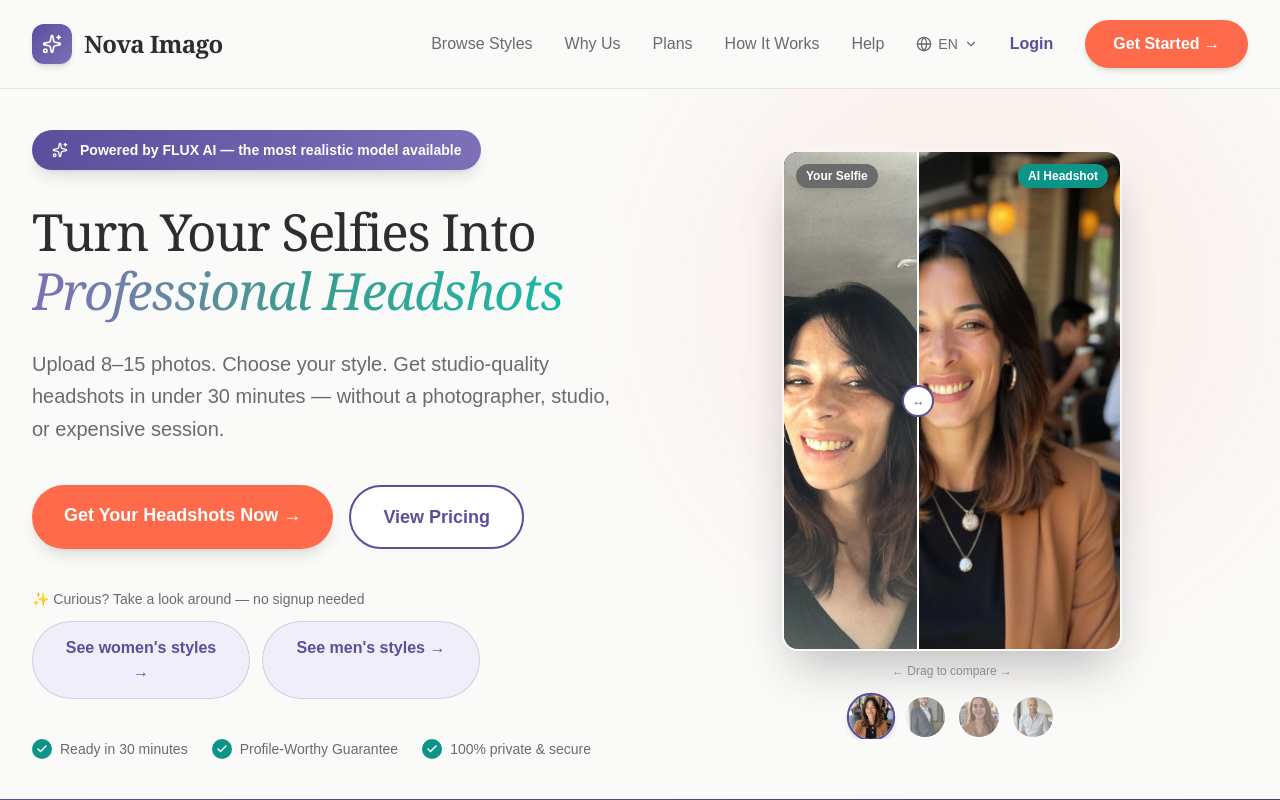
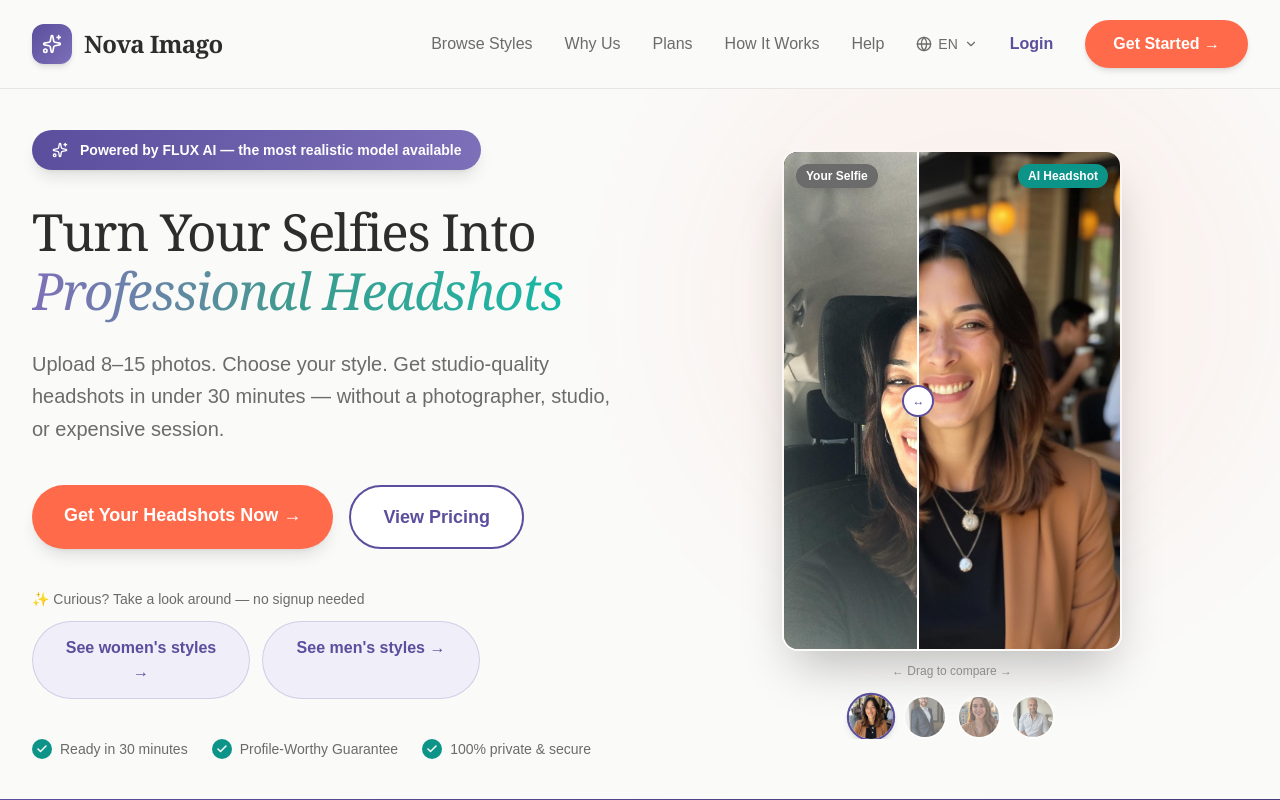
Before and after one commit to kingpapuche/automatic-octo-bassoon, a Next.js app: page / in a window 1280 px wide. Shown: the top 800 px of the page. Built offline with nearby package versions, Linux system fonts and the light colour scheme.

Commit message:
slider: voor-foto blijft op volle grootte (clip-path i.p.v. breedte-truc) — geen zoom van klein naar groot meer

```diff
--- a/components/beforeafterslider.tsx
+++ b/components/beforeafterslider.tsx
@@ -99,13 +99,17 @@ export default function BeforeAfterSlider({
           </div>
         </div>
 
-        {/* Before Image (overlay) */}
-        <div className="absolute inset-0 overflow-hidden" style={{ width: `${sliderPosition}%` }}>
+        {/* Before Image (overlay) — geklipt via clip-path zodat de foto ALTIJD op volle grootte
+            blijft en alleen het zichtbare deel wordt afgesneden (geen sprong van klein naar groot). */}
+        <div
+          className="absolute inset-0 overflow-hidden"
+          style={{ clipPath: `inset(0 ${100 - sliderPosition}% 0 0)` }}
+        >
           <img
             src={beforeImage}
             alt="Before"
-            className="h-full object-cover"
-            style={{ width: containerRef.current ? `${containerRef.current.offsetWidth}px` : '285px', objectPosition: '50% 18%' }}
+            className="w-full h-full object-cover"
+            style={{ objectPosition: '50% 18%' }}
             draggable={false}
           />
           <div className="absolute top-3 left-3 bg-[#6B6B6B] text-white px-2.5 py-1 rounded-full text-xs font-semibold shadow-lg">
```
